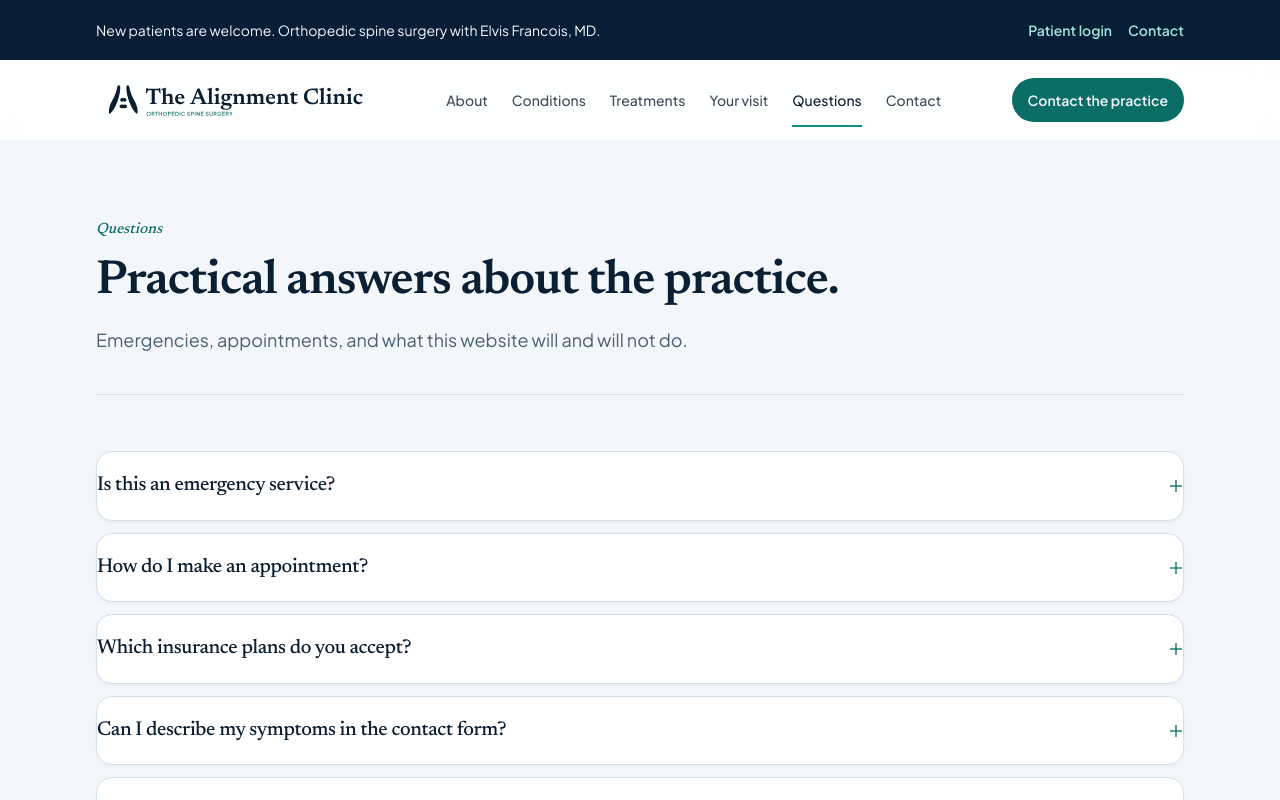
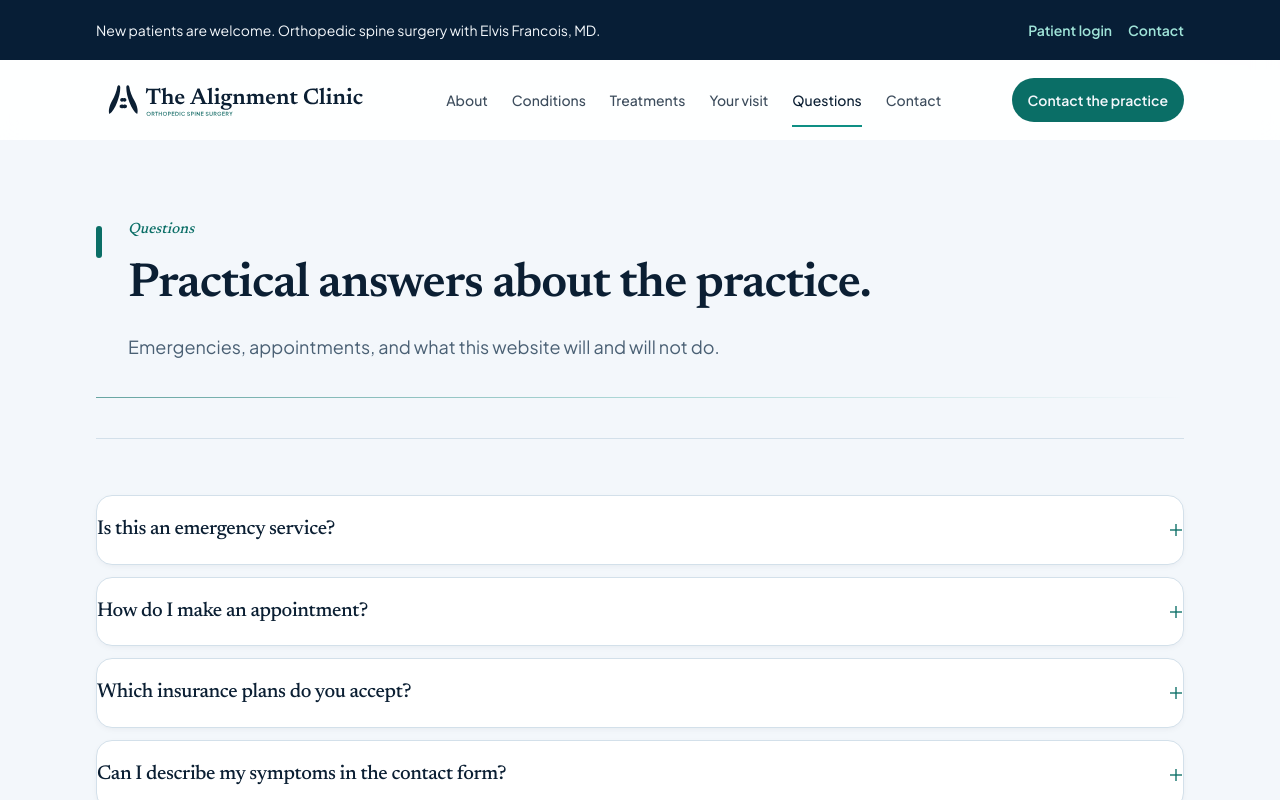
Before and after one commit to AntimatterIDE/elvis-practice, a Next.js app: page /questions in a window 1280 px wide. Shown: the top 800 px of the page. Built offline with nearby package versions, Linux system fonts and the light colour scheme.

Commit message:
antimatter: checkpoint ch_muwznnt9_1

```diff
--- a/components/site/page-intro.tsx
+++ b/components/site/page-intro.tsx
@@ -8,12 +8,26 @@ export function PageIntro({
   lede: string;
 }) {
   return (
-    <header className="border-b border-line pb-10">
-      <p className="kicker text-oxide-deep">{kicker}</p>
-      <h1 className="mt-4 max-w-3xl font-display text-4xl font-semibold leading-[1.1] tracking-tight text-ink md:text-5xl">
-        {title}
-      </h1>
-      <p className="mt-4 max-w-2xl text-lg leading-relaxed text-muted">{lede}</p>
+    <header className="relative border-b border-line pb-10">
+      {/* Brand accent rule beside the kicker */}
+      <div
+        aria-hidden="true"
+        className="absolute left-0 top-1.5 h-8 w-1.5 rounded-full bg-oxide-deep"
+      />
+
+      <div className="relative max-w-4xl pl-6 sm:pl-8">
+        <p className="kicker text-oxide-deep">{kicker}</p>
+        <h1 className="mt-5 font-display text-4xl font-semibold leading-[1.08] tracking-tight text-ink md:text-5xl">
+          {title}
+        </h1>
+        <p className="mt-5 max-w-2xl text-lg leading-relaxed text-muted">{lede}</p>
+      </div>
+
+      {/* Brand gradient hairline */}
+      <div
+        aria-hidden="true"
+        className="mt-9 h-px w-full bg-gradient-to-r from-oxide-deep/60 via-oxide/30 to-transparent"
+      />
     </header>
   );
 }
```
